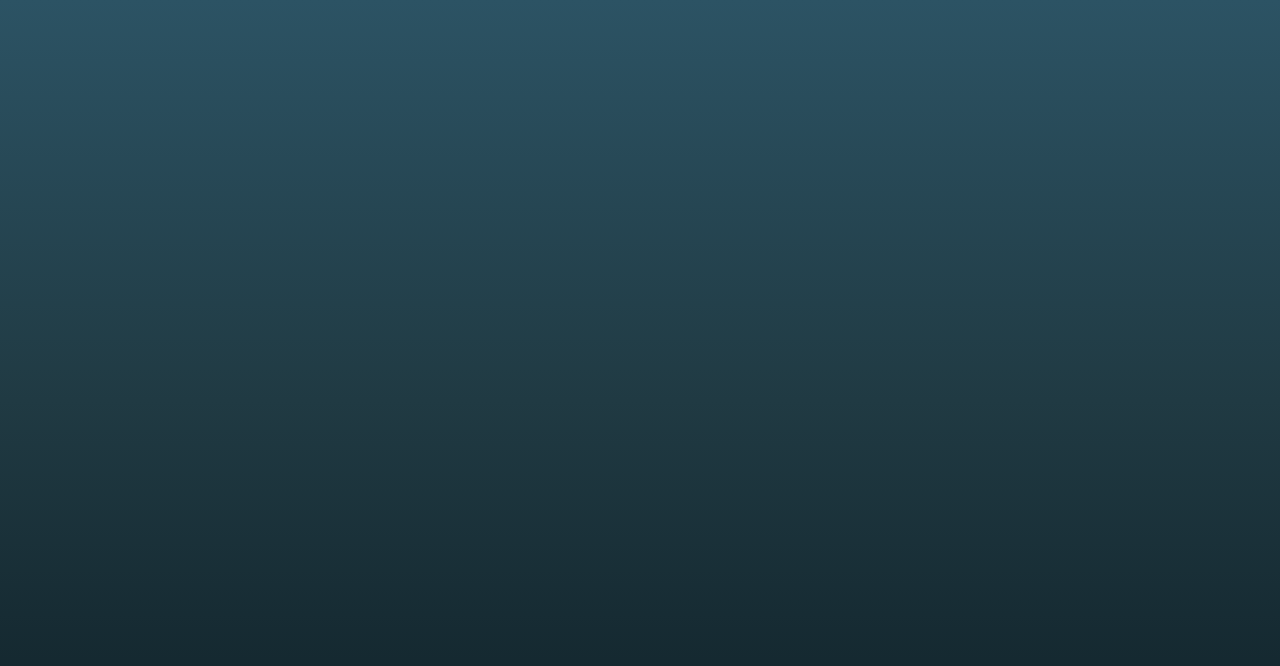
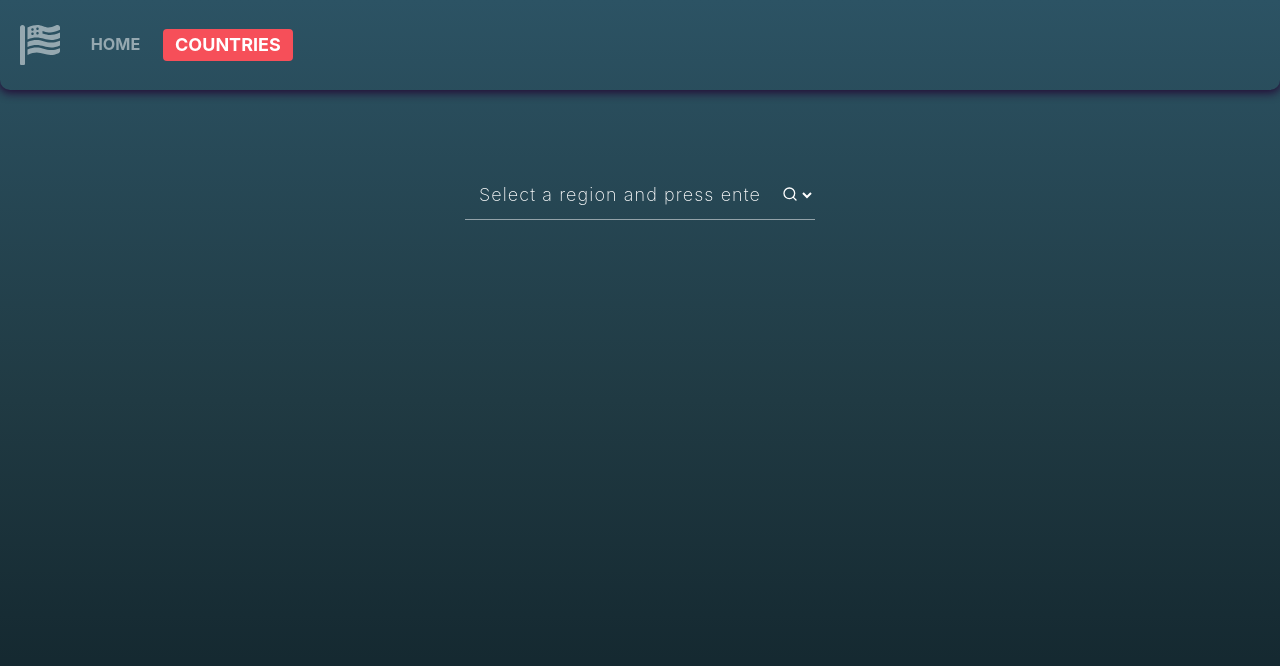
Before and after one commit to HalakII/Countries-description, a React (Create React App) app: page /Countries-description/country in a window 1280 px wide. Before the commit this address had no page. Shown: the top 666 px of the page. Built offline with nearby package versions, Linux system fonts and the light colour scheme.

Commit message:
without goBack

```diff
--- a/src/components/App/App.jsx
+++ b/src/components/App/App.jsx
@@ -5,7 +5,11 @@ import { Route, Routes } from 'react-router-dom';
 export const App = () => {
   return (
     <Routes>
-      <Route path="/" element={<Home />} />
+      <Route path="/" element={<Header />}>
+        <Route index element={<Home />} />
+        <Route path="/country" element={<CountrySearch />} />
+        <Route path="/country/:countryId" element={<Country />} />
+      </Route>
     </Routes>
   );
 };
--- a/src/components/CountryInfo/CountryInfo.jsx
+++ b/src/components/CountryInfo/CountryInfo.jsx
@@ -1,43 +1,41 @@
-// import {
-//   CountryWrapper,
-//   CountryDescription,
-//   Flag,
-//   Image,
-//   CountryTitle,
-//   CountryCapital,
-//   CountryDetail,
-//   Accent,
-// } from './CountryInfo.styled';
+import {
+  CountryWrapper,
+  CountryDescription,
+  Flag,
+  Image,
+  CountryTitle,
+  CountryCapital,
+  CountryDetail,
+  Accent,
+} from './CountryInfo.styled';
 
 export const CountryInfo = ({
   flag,
   capital,
-  country,
-  id,
+  countryName,
   languages = [],
   population,
 }) => {
   return (
-    <h2>CountryInfo</h2>
-    // <CountryWrapper >
-    //   <Flag>
-    //     <Image />
-    //   </Flag>
-    //   <CountryDescription>
-    //     <CountryCapital>
-    //       Capital: <Accent></Accent>
-    //     </CountryCapital>
+    <CountryWrapper>
+      <Flag>
+        <Image src={flag} alt={countryName} />
+      </Flag>
+      <CountryDescription>
+        <CountryCapital>
+          Capital: <Accent>{capital}</Accent>
+        </CountryCapital>
 
-    //     <CountryTitle></CountryTitle>
+        <CountryTitle>{countryName}</CountryTitle>
 
-    //     <CountryDetail>
-    //       Population: <Accent></Accent>
-    //     </CountryDetail>
+        <CountryDetail>
+          Population: <Accent>{population}</Accent>
+        </CountryDetail>
 
-    //     <CountryDetail>
-    //       Languages: <Accent></Accent>
-    //     </CountryDetail>
-    //   </CountryDescription>
-    // </CountryWrapper>
+        <CountryDetail>
+          Languages: <Accent>{languages.join(', ')}</Accent>
+        </CountryDetail>
+      </CountryDescription>
+    </CountryWrapper>
   );
 };
--- a/src/components/CountryList/CountryList.jsx
+++ b/src/components/CountryList/CountryList.jsx
@@ -1,4 +1,5 @@
 import { Grid, GridItem } from 'components';
+import { Link } from 'react-router-dom';
 
 export const CountryList = ({ countries }) => {
   const defaultMovieImg =
@@ -8,11 +9,13 @@ export const CountryList = ({ countries }) => {
       {countries.map(({ id, flag, country }) => {
         return (
           <GridItem key={id}>
-            <img
-              src={country === 'Russia' ? defaultMovieImg : flag}
-              alt={country}
-            />
-            <p>{country === 'Russia' ? 'terrorist country' : country}</p>
+            <Link to={`/country/${id}`}>
+              <img
+                src={country === 'Russia' ? defaultMovieImg : flag}
+                alt={country}
+              />
+              <p>{country === 'Russia' ? 'terrorist country' : country}</p>
+            </Link>
           </GridItem>
         );
       })}
--- a/src/components/SearchForm/SearchForm.jsx
+++ b/src/components/SearchForm/SearchForm.jsx
@@ -1,21 +1,48 @@
 import { FiSearch } from 'react-icons/fi';
 import { BtnSearch, Select, SearchFormStyled } from './SearchForm.styled';
+import { useState } from 'react';
 
-export const SearchForm = () => {
+const regions = [
+  { id: 'africa', value: 'africa', name: 'Africa' },
+  { id: 'america', value: 'america', name: 'America' },
+  { id: 'asia', value: 'asia', name: 'Asia' },
+  { id: 'europe', value: 'europe', name: 'Europe' },
+  { id: 'oceania', value: 'oceania', name: 'Oceania' },
+];
+
+export const SearchForm = ({ handleSubmit }) => {
+  const [region, setRegion] = useState('');
+
+  const handleChange = e => {
+    setRegion(e.target.value);
+  };
+
+  const submitForm = e => {
+    e.preventDefault();
+    handleSubmit(region);
+    setRegion('');
+  };
+
   return (
-    <SearchFormStyled>
+    <SearchFormStyled onSubmit={submitForm}>
       <BtnSearch type="submit">
         <FiSearch size="16px" />
       </BtnSearch>
-      <Select aria-label="select" name="region" required>
-        <option selected disabled defaultValue="">
+      <Select
+        onChange={handleChange}
+        aria-label="select"
+        name="region"
+        defaultValue="default"
+        required
+      >
+        <option disabled value="default">
           Select a region and press enter
         </option>
-        <option value="africa">Africa</option>
-        <option value="america">America</option>
-        <option value="asia">Asia</option>
-        <option value="europe">Europe</option>
-        <option value="Oceania">Oceania</option>
+        {regions.map(({ id, name, value }) => (
+          <option key={id} value={value}>
+            {name}
+          </option>
+        ))}
       </Select>
     </SearchFormStyled>
   );
--- a/src/pages/Country.jsx
+++ b/src/pages/Country.jsx
@@ -1,30 +1,34 @@
-import { Section, Container, CountryInfo, Loader } from 'components';
+import { Section, Container, CountryInfo, Loader, Heading } from 'components';
 import { useEffect, useState } from 'react';
+import { useParams } from 'react-router-dom';
 import { fetchCountry } from 'service/country-service';
 
 export const Country = () => {
-  const [country, setCountry] = useState([]);
+  const [countryInfo, setCountryInfo] = useState(null);
   const [loading, setLoading] = useState(false);
+  const [error, setError] = useState('');
+  const { countryId } = useParams();
+
   useEffect(() => {
-    const fetchCountryInfo = () => {
     setLoading(true);
-      fetchCountry()
-        .then(countryInfo => {
-          setCountry(countryInfo);
+    fetchCountry(countryId)
+      .then(data => {
+        console.log(data);
+        setCountryInfo(data);
       })
       .catch(error => {
-          console.log(error);
+        setError(error.message);
       })
       .finally(() => {
         setLoading(false);
       });
-    };
-    fetchCountryInfo();
-  }, []);
+  }, [countryId]);
   return (
     <Section>
       <Container>
-        <h2>Country</h2>
+        {error && <Heading>{error}</Heading>}
+        {loading && <Loader />}
+        {countryInfo && <CountryInfo {...countryInfo} />}
       </Container>
     </Section>
   );
--- a/src/pages/CountrySearch.jsx
+++ b/src/pages/CountrySearch.jsx
@@ -6,12 +6,43 @@ import {
   Loader,
   CountryList,
 } from 'components';
+import { useEffect, useState } from 'react';
+import { useSearchParams } from 'react-router-dom';
+import { fetchByRegion } from 'service/country-service';
 
 export const CountrySearch = () => {
+  const [countries, setCountries] = useState([]);
+  const [loading, setLoading] = useState(false);
+  const [error, setError] = useState('');
+  const [searchParams, setSearchParams] = useSearchParams();
+
+  useEffect(() => {
+    const regionQuery = searchParams.get('region');
+    if (!regionQuery) return;
+
+    setLoading(true);
+    fetchByRegion(regionQuery)
+      .then(data => {
+        setCountries(data);
+      })
+      .catch(error => {
+        setError(error.message);
+      })
+      .finally(() => {
+        setLoading(false);
+      });
+  }, [searchParams]);
+
+  const handleSubmit = region => {
+    setSearchParams({ region });
+  };
   return (
     <Section>
       <Container>
-        <h2>CountrySearch</h2>
+        {error && <Heading>{error}</Heading>}
+        <SearchForm handleSubmit={handleSubmit} />
+        {loading && <Loader />}
+        <CountryList countries={countries} />
       </Container>
     </Section>
   );
--- a/src/pages/Home.jsx
+++ b/src/pages/Home.jsx
@@ -5,27 +5,25 @@ import { getCountries } from 'service/country-service';
 export const Home = () => {
   const [countries, setCountries] = useState([]);
   const [loading, setLoading] = useState(false);
+  const [error, setError] = useState('');
   useEffect(() => {
-    const fetchCountriesList = () => {
     setLoading(true);
     getCountries()
-        .then(countriesList => {
-          setCountries(countriesList);
+      .then(data => {
+        setCountries(data);
       })
       .catch(error => {
-          console.log(error);
+        setError(error.message);
       })
       .finally(() => {
         setLoading(false);
       });
-    };
-    fetchCountriesList();
   }, []);
 
   return (
     <Section>
       <Container>
-        <Heading>Countries</Heading>
+        {error && <Heading>{error}</Heading>}
         <CountryList countries={countries} />
         {loading && <Loader />}
       </Container>
```
Lines whose indentation alone changed are shown as unchanged.
